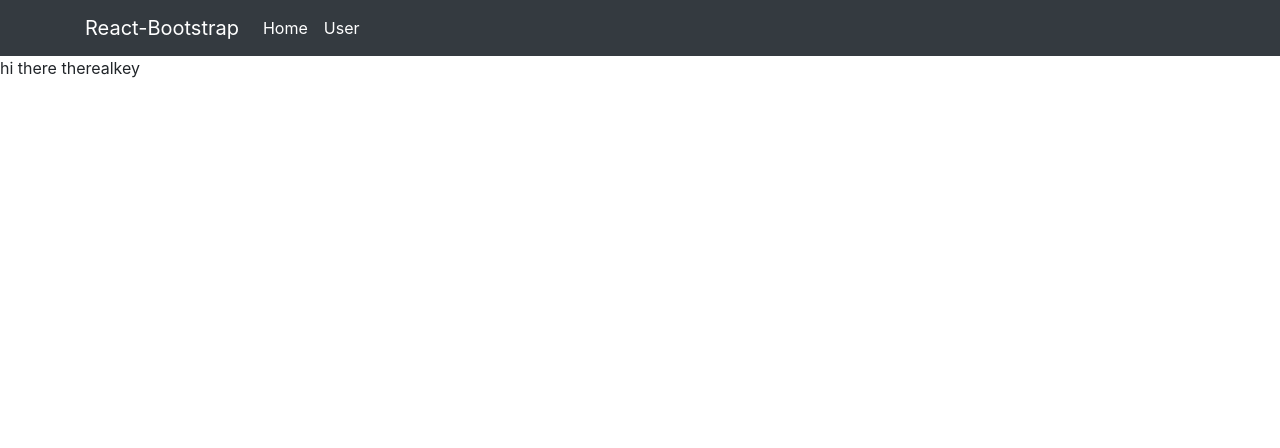
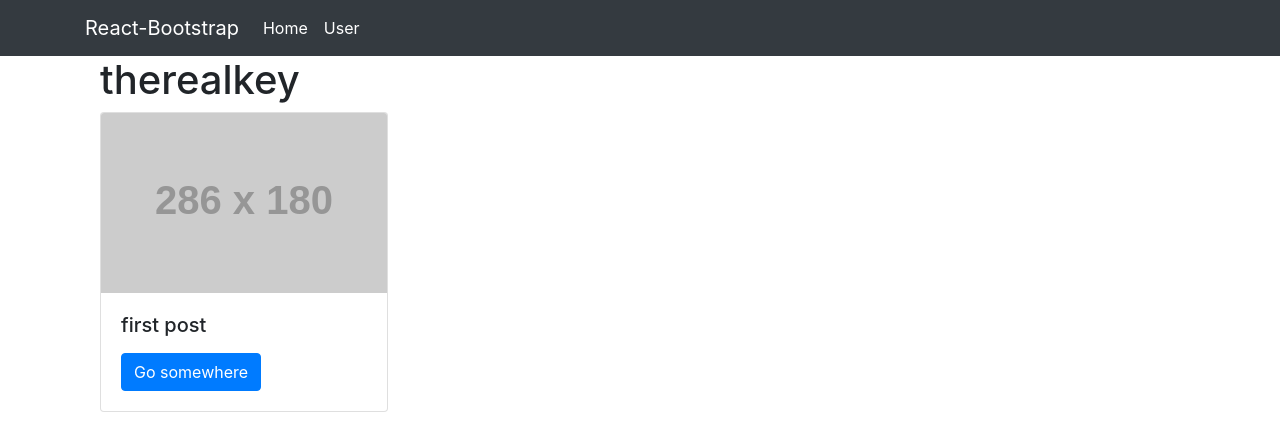
Before and after one commit to CameronSWilliamson/go-react-blog, a React (Create React App) app in the folder client/: page /users/therealkey in a window 1280 px wide. Shown: the top 448 px of the page. Built offline with nearby package versions, Linux system fonts and the light colour scheme.

Commit message:
Added a user profile page and a card component that holds post information

```diff
--- /dev/null
+++ b/client/src/components/PostCard.tsx
@@ -0,0 +1,27 @@
+import React from "react";
+import { Button, Card } from "react-bootstrap";
+import { useParams } from "react-router-dom";
+import Content from "../components/Content";
+
+interface Props {
+    title: string;
+    content?: string;
+    postID: number;
+}
+
+const PostCard = (props: Props) => {
+    return (
+        <Card style={{ width: "18rem" }}>
+            <Card.Img variant="top" src="https://via.placeholder.com/286x180" />
+            <Card.Body>
+                <Card.Title>{props.title}</Card.Title>
+                <Card.Text>{props.content}</Card.Text>
+                <Button variant="primary" href={`/posts/${props.postID}`}>
+                    Go somewhere
+                </Button>
+            </Card.Body>
+        </Card>
+    );
+};
+
+export default PostCard;
--- a/client/src/pages/UserProfile.tsx
+++ b/client/src/pages/UserProfile.tsx
@@ -1,10 +1,18 @@
 import React from "react";
+import { Button, Card } from "react-bootstrap";
 import { useParams } from "react-router-dom";
+import Content from "../components/Content";
+import PostCard from "../components/PostCard";
 
 const UserProfile = () => {
     const { username } = useParams();
 
-    return <div>hi there {username}</div>;
+    return (
+        <Content>
+            <h1>{username}</h1>
+            <PostCard title="first post" content="" postID={100000} />
+        </Content>
+    );
 };
 
 export default UserProfile;
```
